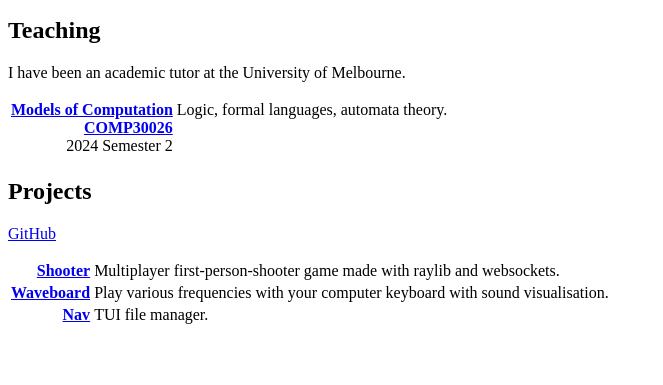
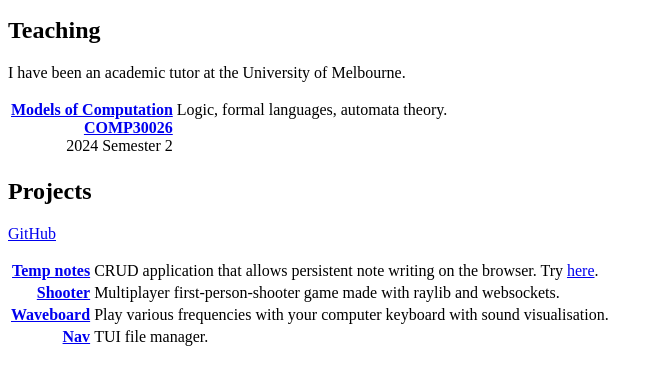
Before and after one commit to lezhou8/lezhou8.github.io, a plain HTML site: page index.html in a window 1280 px wide. Shown: the part 101-486 px from the top of the page, without its empty margins (0-663 px from the left). Drawn offline with Linux system fonts and the light colour scheme.

Commit message:
new personal project entry

```diff
--- a/index.html
+++ b/index.html
@@ -30,6 +30,10 @@
 <table>
 	<tbody>
 		<tr>
+			<td style="text-align: right;"><a href="https://github.com/lezhou8/temp-notes"><strong>Temp notes</strong></a></td>
+			<td>CRUD application that allows persistent note writing on the browser. Try <a href="https://tempnotes.me">here</a>.</td>
+		</tr>
+		<tr>
 			<td style="text-align: right;"><a href="https://github.com/lezhou8/shooter"><strong>Shooter</strong></a></td>
 			<td>Multiplayer first-person-shooter game made with raylib and websockets.</td>
 		</tr>
```
